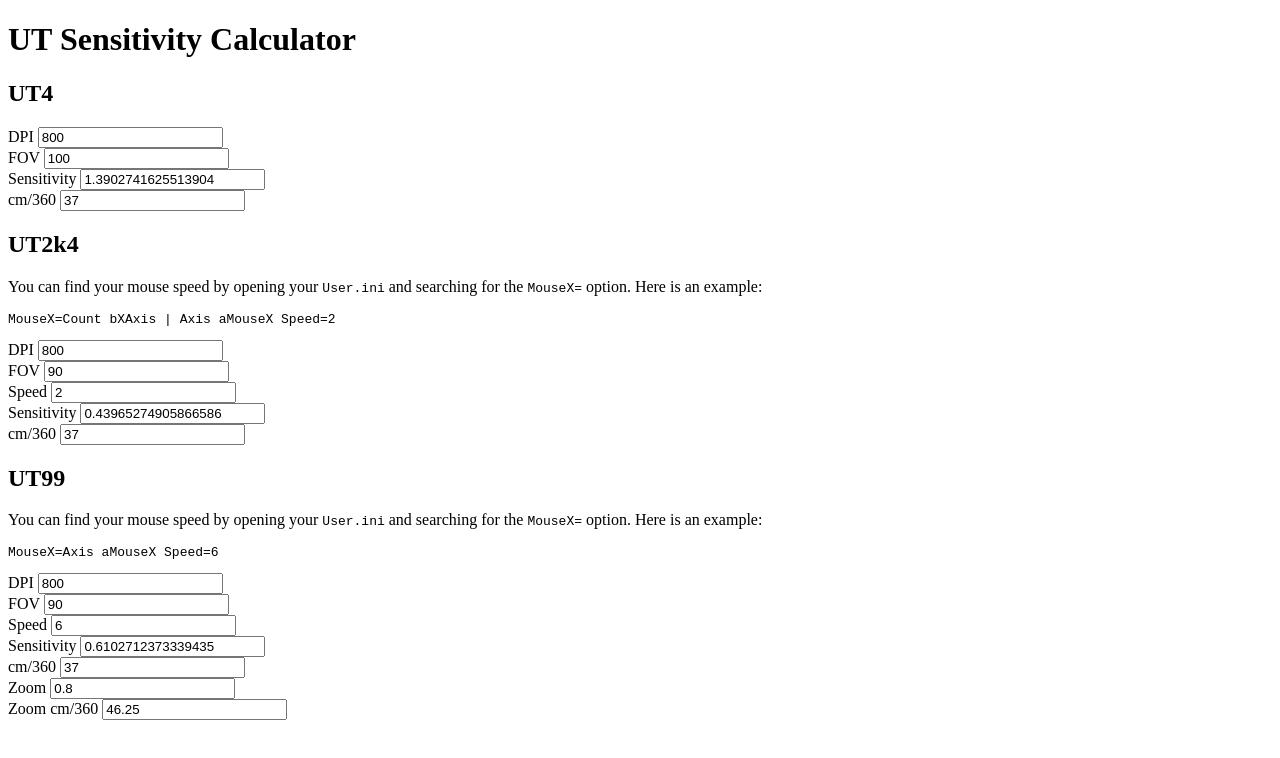
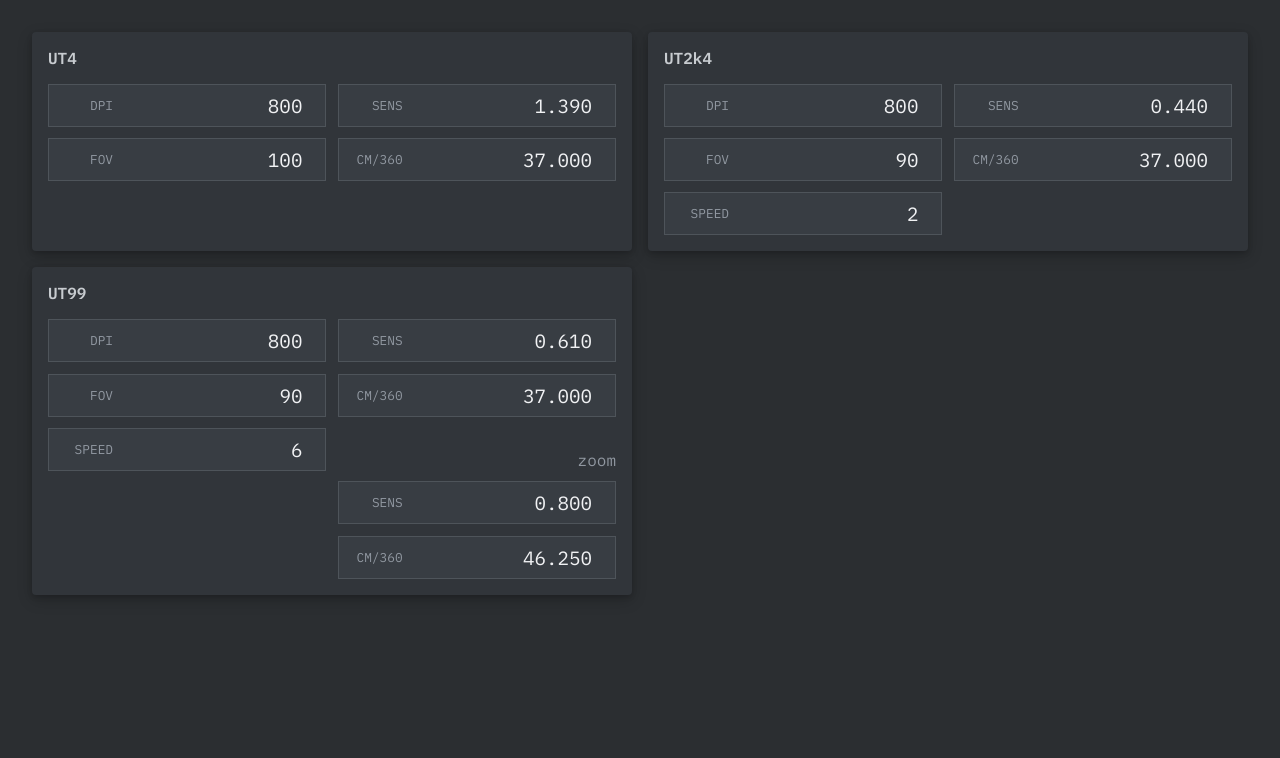
Before and after one commit to aldehir/ut-sens-calc, a SvelteKit app: page / in a window 1280 px wide. Shown: the top 758 px of the page. Built offline with nearby package versions, Linux system fonts and the light colour scheme.

Commit message:
Add styling

```diff
--- a/package.json
+++ b/package.json
@@ -29,6 +29,7 @@
   },
   "type": "module",
   "dependencies": {
-    "@sveltejs/adapter-static": "^2.0.3"
+    "@sveltejs/adapter-static": "^2.0.3",
+    "sass": "^1.66.1"
   }
 }
--- /dev/null
+++ b/src/lib/NumericInput.svelte
@@ -0,0 +1,110 @@
+<script context="module">
+  let counter = 0;
+</script>
+
+<script lang="ts">
+  import { onMount } from 'svelte';
+  import { Debouncer } from '$lib/util';
+
+  let inputId = 'input_' + counter++;
+
+  export let label = 'Number';
+  export let precision = 0;
+  export let step = 1;
+  export let value = 1.0;
+  export let error = false;
+
+  let element: HTMLInputElement;
+  let debouncer = new Debouncer();
+
+  onMount(() => {
+    element.value = value.toFixed(precision);
+  });
+
+  function onInput() {
+    debouncer.debounce(() => {
+      // Only update value if the field is valid
+      let parsed = Number.parseFloat(element.value);
+      if (parsed === null || Number.isNaN(parsed)) {
+        error = true;
+        return;
+      }
+
+      error = false;
+      value = parsed;
+    });
+  }
+
+  function onValueUpdate(value: number) {
+    if (element) {
+      debouncer.debounce(() => {
+        element.value = value.toFixed(precision);
+      });
+    }
+  }
+
+  $: onValueUpdate(value);
+</script>
+
+<div class="numeric-input" class:error>
+  <label for={inputId}>{label}</label>
+  <input bind:this={element} id={inputId} {step} type="number" on:input={onInput} />
+</div>
+
+<style lang="scss">
+  div {
+    width: 100%;
+
+    display: flex;
+    box-sizing: border-box;
+
+    flex-direction: row;
+    flex-wrap: nowrap;
+    align-items: center;
+    gap: 1em;
+
+    background: var(--color-primary-650);
+    border: 1px solid var(--color-primary-600);
+  }
+
+  div.error {
+    background: var(--color-error-700);
+    border: 1px solid var(--color-error-600);
+  }
+
+  label {
+    font: 0.8rem var(--font-primary);
+    color: var(--color-primary-300);
+    text-align: right;
+
+    width: 5em;
+    padding: 0.5rem 0rem 0.5rem 0.5rem;
+  }
+
+  input[type='number'] {
+    font: 1.2rem var(--font-primary);
+    color: var(--color-primary-100);
+
+    width: 0;
+    padding: 0.5rem 0.5rem 0.5rem 0;
+    text-align: right;
+
+    flex-grow: 1;
+
+    border: none;
+    background: none;
+
+    -moz-appearance: textfield;
+    appearance: textfield;
+
+    &:focus {
+      outline: none;
+    }
+  }
+
+  input::-webkit-outer-spin-button,
+  input::-webkit-inner-spin-button {
+    --webkit-appearance: none;
+    margin: 0;
+  }
+</style>
--- a/src/lib/UT2k4Widget.svelte
+++ b/src/lib/UT2k4Widget.svelte
@@ -1,5 +1,8 @@
 <script lang="ts">
+  import '$lib/styles/panel.scss';
+
   import { Debouncer } from '$lib/util';
+  import NumericInput from '$lib/NumericInput.svelte';
 
   const yawIncrement = 0.07027132539528;
 
@@ -32,38 +35,19 @@
   $: sensitivity, computeCm360();
 </script>
 
-<h2>UT2k4</h2>
+<div class="panel">
+  <h2>UT2k4</h2>
 
-<p>
-  You can find your mouse speed by opening your <tt>User.ini</tt> and searching for the
-  <tt>MouseX=</tt> option. Here is an example:
-</p>
+  <div class="fields">
+    <div class="column">
+      <NumericInput label="DPI" bind:value={dpi} step={100} />
+      <NumericInput label="FOV" bind:value={fov} />
+      <NumericInput label="SPEED" bind:value={speed} step={0.5} />
+    </div>
 
-<pre>
-MouseX=Count bXAxis | Axis aMouseX Speed=2
-</pre>
-
-<div>
-  <label for="dpi">DPI</label>
-  <input type="number" id="dpi" bind:value={dpi} />
+    <div class="column">
+      <NumericInput label="SENS" bind:value={sensitivity} step={0.1} precision={3} />
+      <NumericInput label="CM/360" bind:value={cm360} step={0.1} precision={3} />
+    </div>
+  </div>
 </div>
-
-<div>
-  <label for="fov">FOV</label>
-  <input type="number" id="fov" bind:value={fov} />
-</div>
-
-<div>
-  <label for="speed">Speed</label>
-  <input type="number" id="speed" step="0.5" bind:value={speed} />
-</div>
-
-<div>
-  <label for="sensitivity">Sensitivity</label>
-  <input type="number" id="sensitivity" bind:value={sensitivity} />
-</div>
-
-<div>
-  <label for="cm360">cm/360</label>
-  <input type="number" id="cm360" bind:value={cm360} />
-</div>
--- a/src/lib/UT4Widget.svelte
+++ b/src/lib/UT4Widget.svelte
@@ -1,5 +1,8 @@
 <script lang="ts">
+  import '$lib/styles/panel.scss';
+
   import { Debouncer } from '$lib/util';
+  import NumericInput from '$lib/NumericInput.svelte';
 
   export let dpi = 800;
   export let cm360 = 37;
@@ -29,24 +32,18 @@
   $: sensitivity, computeCm360();
 </script>
 
-<h2>UT4</h2>
+<div class="panel">
+  <h2>UT4</h2>
 
-<div>
-  <label for="dpi">DPI</label>
-  <input type="number" id="dpi" bind:value={dpi} />
+  <div class="fields">
+    <div class="column">
+      <NumericInput label="DPI" bind:value={dpi} step={100} />
+      <NumericInput label="FOV" bind:value={fov} />
+    </div>
+
+    <div class="column">
+      <NumericInput label="SENS" bind:value={sensitivity} precision={3} step={0.1} />
+      <NumericInput label="CM/360" bind:value={cm360} precision={3} step={0.1} />
+    </div>
+  </div>
 </div>
-
-<div>
-  <label for="fov">FOV</label>
-  <input type="number" id="fov" bind:value={fov} />
-</div>
-
-<div>
-  <label for="sensitivity">Sensitivity</label>
-  <input type="number" id="sensitivity" bind:value={sensitivity} />
-</div>
-
-<div>
-  <label for="cm360">cm/360</label>
-  <input type="number" id="cm360" bind:value={cm360} />
-</div>
--- a/src/lib/UT99Widget.svelte
+++ b/src/lib/UT99Widget.svelte
@@ -1,5 +1,8 @@
 <script lang="ts">
+  import '$lib/styles/panel.scss';
+
   import { Debouncer } from '$lib/util';
+  import NumericInput from '$lib/NumericInput.svelte';
 
   export let dpi = 800;
   export let cm360 = 37;
@@ -48,48 +51,24 @@
   $: cm360, zoomCm360, computeZoom();
 </script>
 
-<h2>UT99</h2>
+<div class="panel">
+  <h2>UT99</h2>
 
-<p>
-  You can find your mouse speed by opening your <tt>User.ini</tt> and searching for the
-  <tt>MouseX=</tt> option. Here is an example:
-</p>
+  <div class="fields">
+    <div class="column">
+      <NumericInput label="DPI" bind:value={dpi} step={100} />
+      <NumericInput label="FOV" bind:value={fov} />
+      <NumericInput label="SPEED" bind:value={speed} step={0.5} />
+    </div>
 
-<pre>
-MouseX=Axis aMouseX Speed=6
-</pre>
+    <div class="column">
+      <NumericInput label="SENS" bind:value={sensitivity} precision={3} step={0.1} />
+      <NumericInput label="CM/360" bind:value={cm360} precision={3} step={0.1} />
 
-<div>
-  <label for="dpi">DPI</label>
-  <input type="number" id="dpi" bind:value={dpi} />
+      <h3>zoom</h3>
+
+      <NumericInput label="SENS" bind:value={zoomSens} precision={3} step={0.1} />
+      <NumericInput label="CM/360" bind:value={zoomCm360} precision={3} step={0.1} />
+    </div>
+  </div>
 </div>
-
-<div>
-  <label for="fov">FOV</label>
-  <input type="number" id="fov" bind:value={fov} />
-</div>
-
-<div>
-  <label for="speed">Speed</label>
-  <input type="number" id="speed" step="0.5" bind:value={speed} />
-</div>
-
-<div>
-  <label for="sensitivity">Sensitivity</label>
-  <input type="number" id="sensitivity" bind:value={sensitivity} />
-</div>
-
-<div>
-  <label for="cm360">cm/360</label>
-  <input type="number" id="cm360" bind:value={cm360} />
-</div>
-
-<div>
-  <label for="zoom">Zoom</label>
-  <input type="number" id="zoom" bind:value={zoomSens} />
-</div>
-
-<div>
-  <label for="zoomcm360">Zoom cm/360</label>
-  <input type="number" id="zoomcm360" bind:value={zoomCm360} />
-</div>
--- /dev/null
+++ b/src/lib/styles/app.scss
@@ -0,0 +1,19 @@
+:root {
+  --color-primary-750: hsl(210 7% 18%);
+  --color-primary-700: hsl(212 8% 21%);
+  --color-primary-650: hsl(212 9% 24%);
+  --color-primary-600: hsl(212 7% 33%);
+  --color-primary-300: hsl(212 8% 60%);
+  --color-primary-200: hsl(212 8% 80%);
+  --color-primary-100: hsl(212 10% 95%);
+
+  --color-error-700: hsl(0 26% 20%);
+  --color-error-600: hsl(0 35% 32%);
+
+  --font-primary: 'IBM Plex Mono', Arial, sans-serif;
+}
+
+body {
+  font: 16px var(--font-primary);
+  background: var(--color-primary-750);
+}
--- /dev/null
+++ b/src/lib/styles/panel.scss
@@ -0,0 +1,60 @@
+.panels {
+  padding: 2em;
+  display: flex;
+  flex-flow: row wrap;
+  gap: 1rem;
+}
+
+.panel {
+  box-sizing: border-box;
+  border-radius: 4px;
+  padding: 1rem;
+
+  background: var(--color-primary-700);
+  box-shadow: 0 2px 5px rgba(0, 0, 0, 0.15), 0 5px 15px rgba(0, 0, 0, 0.2);
+
+  flex-basis: calc(50% - 0.5rem);
+
+  @media (max-width: 600px) {
+    flex-basis: 100%;
+  }
+
+  h2 {
+    font: 600 1em var(--font-primary);
+    color: var(--color-primary-200);
+    padding: 0 0 1rem 0;
+  }
+}
+
+.fields {
+  display: flex;
+  flex-flow: row nowrap;
+  gap: 0.7rem;
+
+  width: 100%;
+
+  @media (max-width: 820px) {
+    flex-flow: row wrap;
+  }
+
+  > .column {
+    display: flex;
+    flex-flow: column nowrap;
+    gap: 0.7rem;
+
+    flex-grow: 1;
+
+    @media (max-width: 820px) {
+      flex-basis: 100%;
+    }
+
+    > h3 {
+      font: 1rem var(--font-primary);
+      margin: 1.4rem 0 0 0;
+
+      text-align: right;
+      color: var(--color-primary-300);
+      width: 100%;
+    }
+  }
+}
--- /dev/null
+++ b/src/lib/styles/reset.css
@@ -0,0 +1,35 @@
+html {
+  box-sizing: border-box;
+  font-size: 16px;
+}
+
+*,
+*:before,
+*:after {
+  box-sizing: inherit;
+}
+
+body,
+h1,
+h2,
+h3,
+h4,
+h5,
+h6,
+p,
+ol,
+ul {
+  margin: 0;
+  padding: 0;
+  font-weight: normal;
+}
+
+ol,
+ul {
+  list-style: none;
+}
+
+img {
+  max-width: 100%;
+  height: auto;
+}
--- a/src/routes/+layout.svelte
+++ b/src/routes/+layout.svelte
@@ -1,5 +1,17 @@
+<script lang="ts">
+  import {} from '$lib/styles/reset.css';
+  import {} from '$lib/styles/app.scss';
+</script>
+
 <svelte:head>
   <title>UT Sensitivity Calculator</title>
+
+  <link rel="preconnect" href="https://fonts.googleapis.com" />
+  <link rel="preconnect" href="https://fonts.gstatic.com" crossorigin />
+  <link
+    href="https://fonts.googleapis.com/css2?family=IBM+Plex+Mono:wght@400;600&display=swap"
+    rel="stylesheet"
+  />
 </svelte:head>
 
 <slot />
--- a/src/routes/+page.svelte
+++ b/src/routes/+page.svelte
@@ -1,4 +1,6 @@
 <script lang="ts">
+  import '$lib/styles/panel.scss';
+
   import type { PageData } from './$types';
 
   import UT4Widget from '$lib/UT4Widget.svelte';
@@ -19,8 +21,7 @@
   let ut99ZoomSens = Settings.persist(Settings.UT99_ZOOM_SENSITIVITY, data.ut99.zoomSensitivity);
 </script>
 
-<h1>UT Sensitivity Calculator</h1>
-
+<div class="panels">
   <UT4Widget bind:dpi={$dpi} bind:cm360={$cm360} bind:fov={$ut4Fov} />
   <UT2k4Widget bind:dpi={$dpi} bind:cm360={$cm360} bind:fov={$ut2k4Fov} bind:speed={$ut2k4Speed} />
   <UT99Widget
@@ -30,3 +31,4 @@
     bind:speed={$ut99Speed}
     bind:zoomSens={$ut99ZoomSens}
   />
+</div>
```
Also changed, not shown: 1 other file (tests, documents, lock files or other folders). Lines whose indentation alone changed are shown as unchanged.
